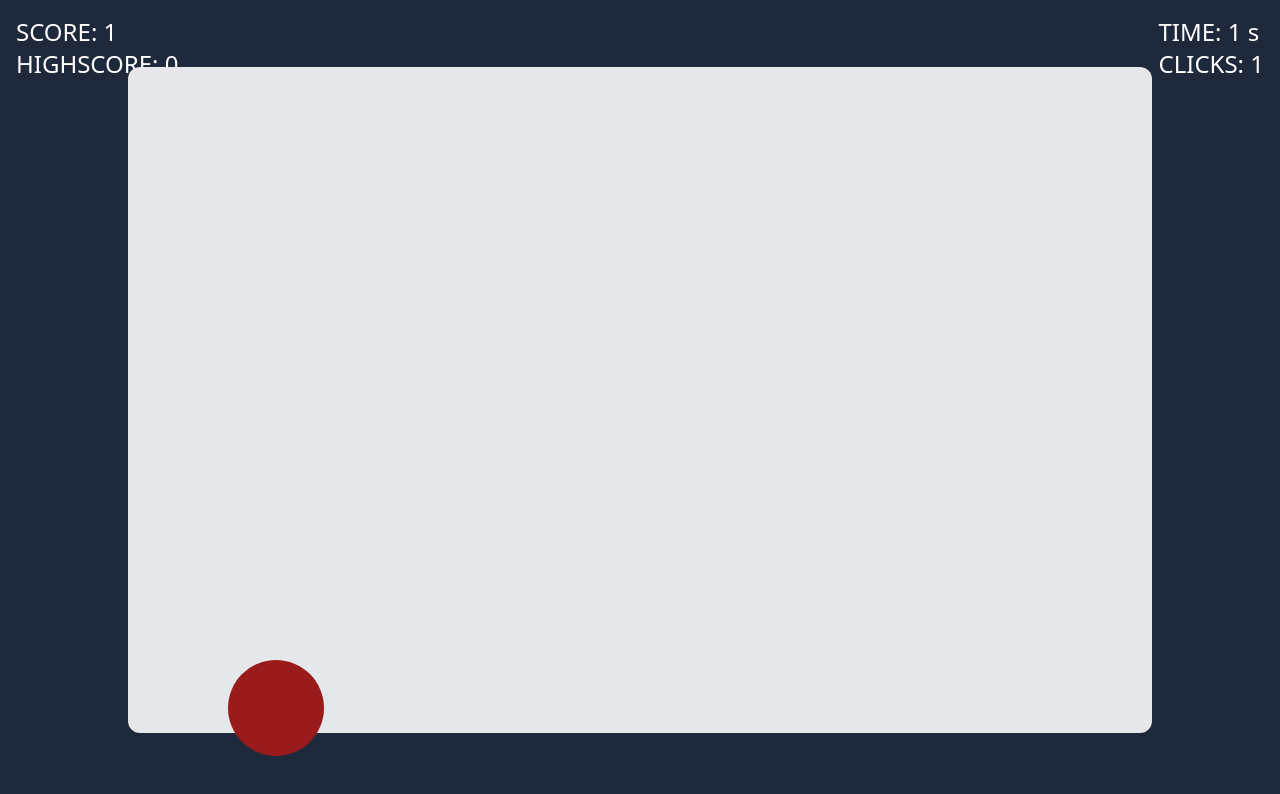
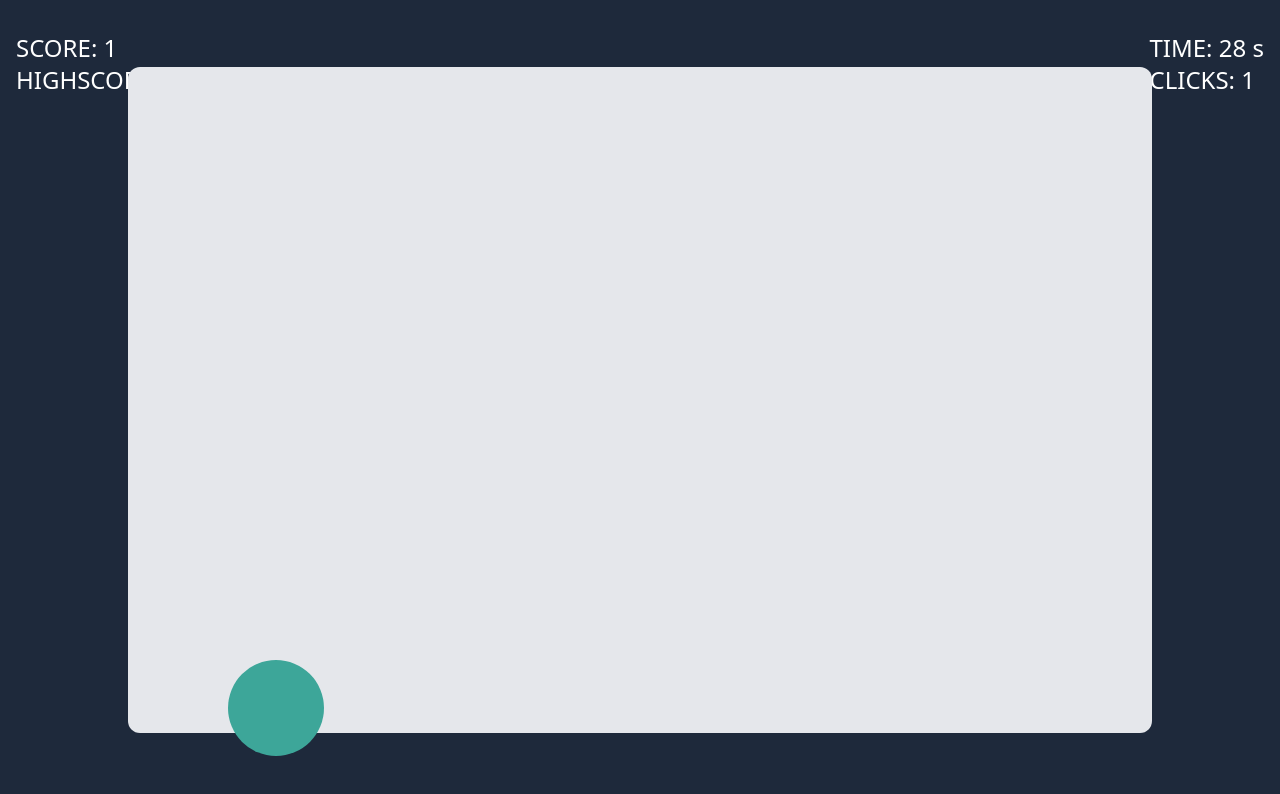
Before and after one commit to enes-96/aim-trainer, a website: page src/index.html in a window 1280 px wide. Both pictures are taken after a click on the element 688 px from the left and 448 px from the top of the page. Drawn offline with Linux system fonts and the light colour scheme.

Commit message:
target changes color

```diff
--- a/src/index.html
+++ b/src/index.html
@@ -9,12 +9,12 @@
     <title>Aim-Trainer</title>
   </head>
   <body class="h-screen bg-slate-800 flex justify-center items-center">
-    <div class="text-white text-2xl selection:clear-none absolute top-4 left-4">
+    <div class="text-white text-2xl selection:clear-none absolute left-4 top-8">
       <p>SCORE: <span id="score">0</span></p>
       <p>HIGHSCORE: <span id="high-score">0</span></p>
     </div>
     <div
-      class="text-white text-2xl selection:clear-none absolute top-4 right-4"
+      class="text-white text-2xl selection:clear-none absolute right-4 top-8"
     >
       <p>TIME: <span id="time">30</span> <span>s</span></p>
       <p class="">CLICKS: <CLICKS:span id="user-clicks">0</CLICKS:span></p>
--- a/src/script.js
+++ b/src/script.js
@@ -6,7 +6,7 @@ const score = document.querySelector("#score");
 const userClicks = document.querySelector("#user-clicks");
 const userHighScore = document.querySelector("#high-score");
 
-let seconds = 3;
+let seconds = 30;
 let timer = false;
 let userScore = 0;
 let clickCounter = 0;
@@ -19,14 +19,11 @@ target.addEventListener("click", () => {
     }, 1000);
   }
   function randomColor() {
-    let r = Math.floor(Math.random() * 255);
-    let g = Math.floor(Math.random() * 255);
-    let b = Math.floor(Math.random() * 255);
-    return `rbg(${r},${g},${b})`;
+    return "#" + Math.floor(Math.random() * 16777215).toString(16);
   }
   userScore++;
+  target.style.backgroundColor = randomColor();
   score.innerHTML = userScore;
-  target.style.backgroundColor = randomColor();
   randomDivGenerator();
 });
 
@@ -68,7 +65,7 @@ function randomDivGenerator() {
 }
 
 function reloadGame() {
-  seconds = 3;
+  seconds = 30;
   time.innerHTML = seconds;
   timer = false;
   userScore = 0;
```
Also changed, not shown: dist/output.css.
